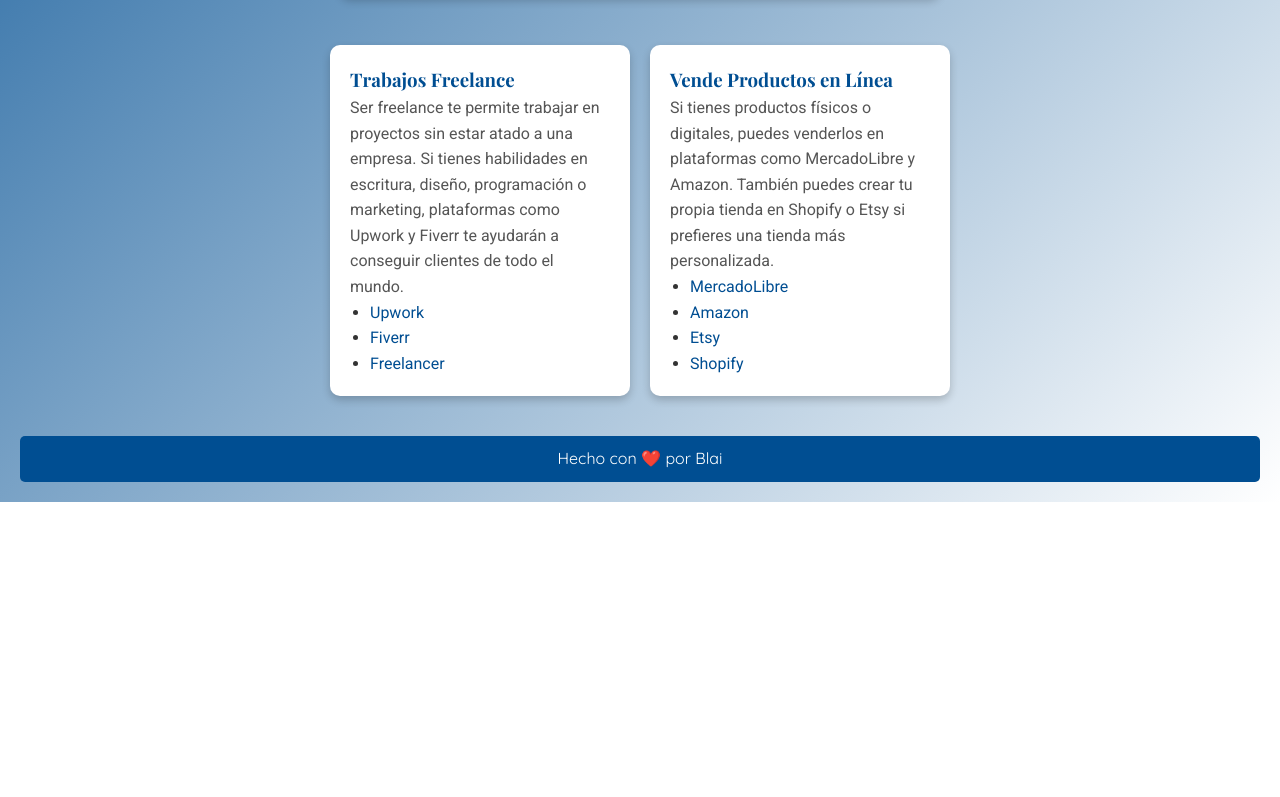
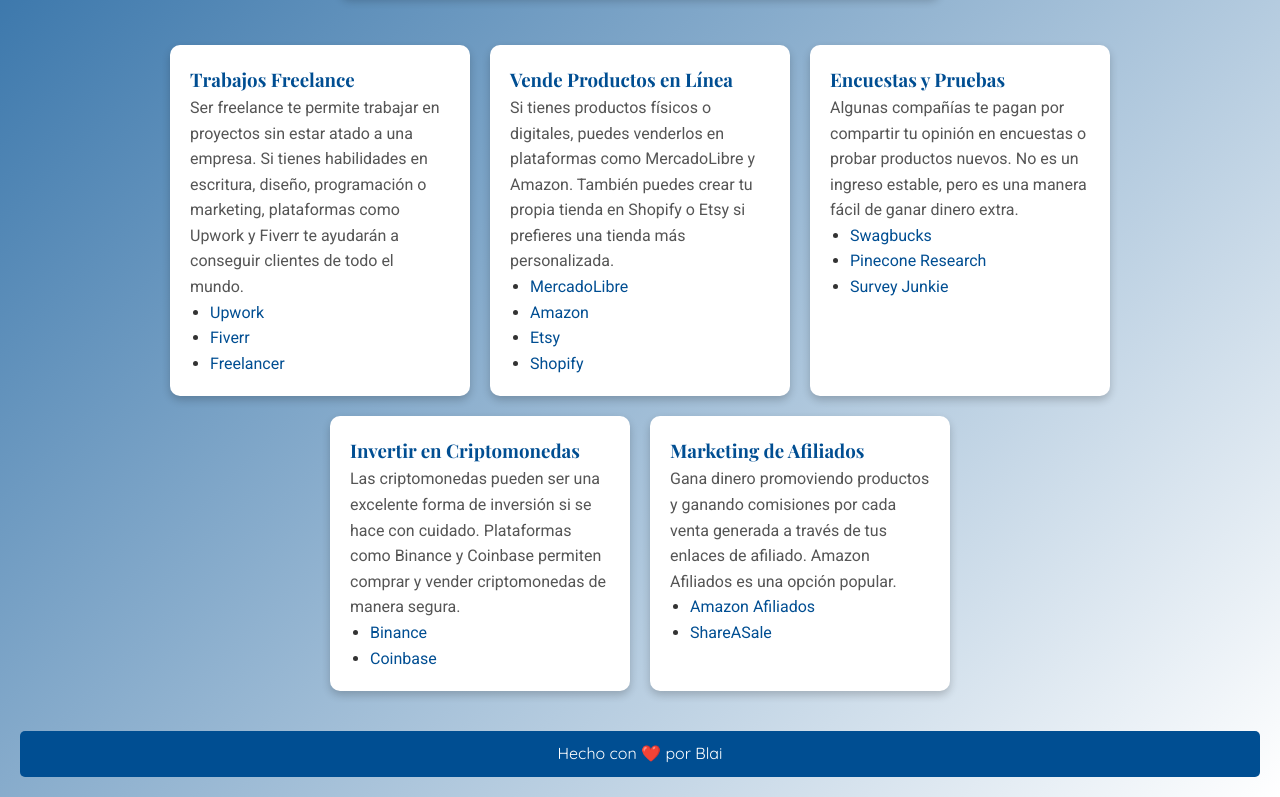
Before and after one commit to blai6/blai6.github.io, a plain HTML site: page index.html in a window 1280 px wide. Shown: the part 659-1456 px from the top of the page. Before the commit the page ends 1161 px from the top, so only its background shows below. Drawn offline with nearby package versions, Linux system fonts and the light colour scheme.

Commit message:
Update index.html

```diff
--- a/index.html
+++ b/index.html
@@ -123,6 +123,31 @@
                     <li><a href="https://www.shopify.com/" target="_blank">Shopify</a></li>
                 </ul>
             </div>
+            <div class="card">
+                <h3>Encuestas y Pruebas</h3>
+                <p>Algunas compañías te pagan por compartir tu opinión en encuestas o probar productos nuevos. No es un ingreso estable, pero es una manera fácil de ganar dinero extra.</p>
+                <ul>
+                    <li><a href="https://www.swagbucks.com/" target="_blank">Swagbucks</a></li>
+                    <li><a href="https://www.pineconeresearch.com/" target="_blank">Pinecone Research</a></li>
+                    <li><a href="https://www.surveyjunkie.com/" target="_blank">Survey Junkie</a></li>
+                </ul>
+            </div>
+            <div class="card">
+                <h3>Invertir en Criptomonedas</h3>
+                <p>Las criptomonedas pueden ser una excelente forma de inversión si se hace con cuidado. Plataformas como Binance y Coinbase permiten comprar y vender criptomonedas de manera segura.</p>
+                <ul>
+                    <li><a href="https://www.binance.com/" target="_blank">Binance</a></li>
+                    <li><a href="https://www.coinbase.com/" target="_blank">Coinbase</a></li>
+                </ul>
+            </div>
+            <div class="card">
+                <h3>Marketing de Afiliados</h3>
+                <p>Gana dinero promoviendo productos y ganando comisiones por cada venta generada a través de tus enlaces de afiliado. Amazon Afiliados es una opción popular.</p>
+                <ul>
+                    <li><a href="https://affiliate-program.amazon.com/" target="_blank">Amazon Afiliados</a></li>
+                    <li><a href="https://www.shareasale.com/" target="_blank">ShareASale</a></li>
+                </ul>
+            </div>
         </section>
     </main>
 
```
